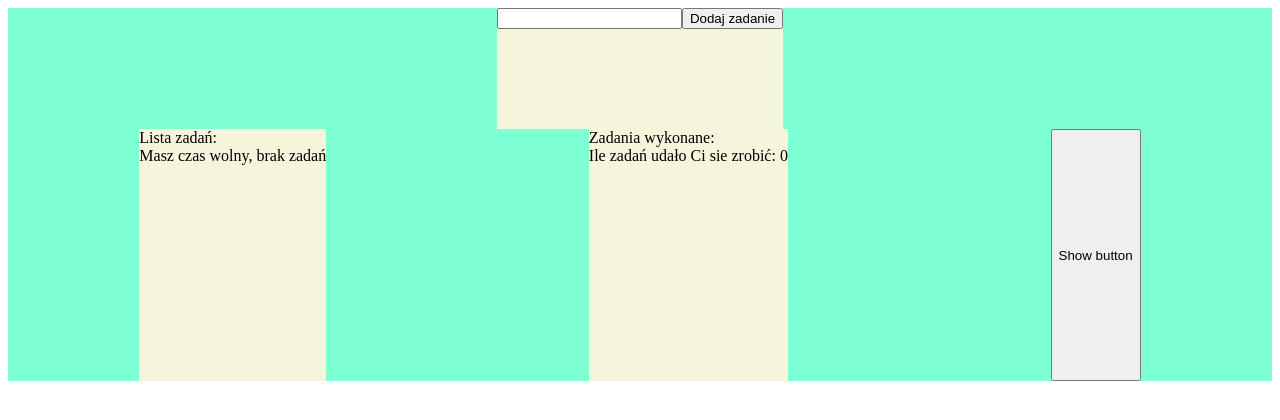
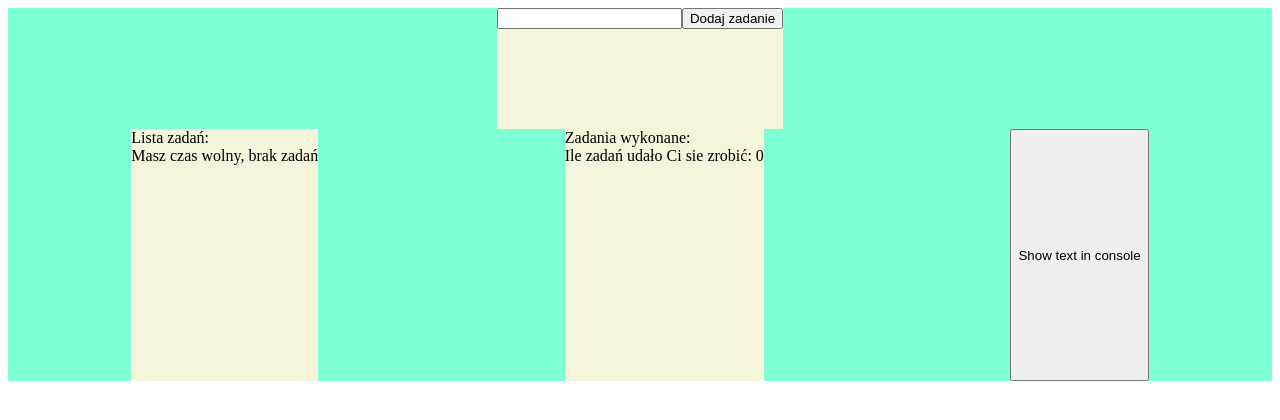
Before and after one commit to SzymonKrok/study, an Angular app: page / in a window 1280 px wide. Shown: the top 420 px of the page. Built offline with nearby package versions, Linux system fonts and the light colour scheme.

Commit message:
change function

```diff
--- a/src/app/main/main.component.html
+++ b/src/app/main/main.component.html
@@ -28,6 +28,6 @@
                 </li>
             </ul>
         </div>
-        <button (click)="showNumber()">Show button</button>
+        <button (click)="showText()">Show text in console</button>
     </div>
 </div>
--- a/src/app/main/main.component.ts
+++ b/src/app/main/main.component.ts
@@ -32,8 +32,8 @@ export class MainComponent implements OnInit {
     this.remove(task);
   }
 
-  showNumber() {
-    console.log(this.number);
+  showText() {
+    console.log("test text");
   }
 
 
```
